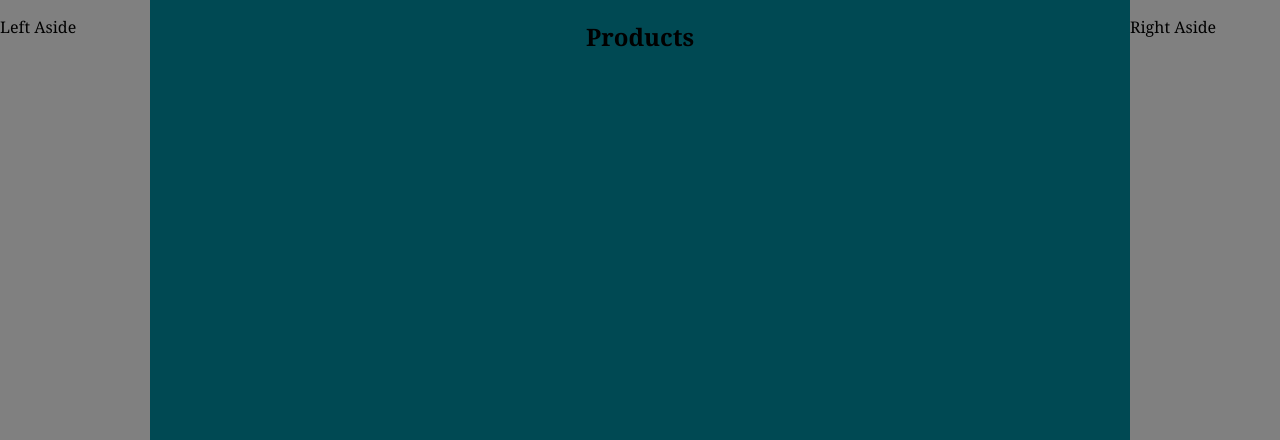
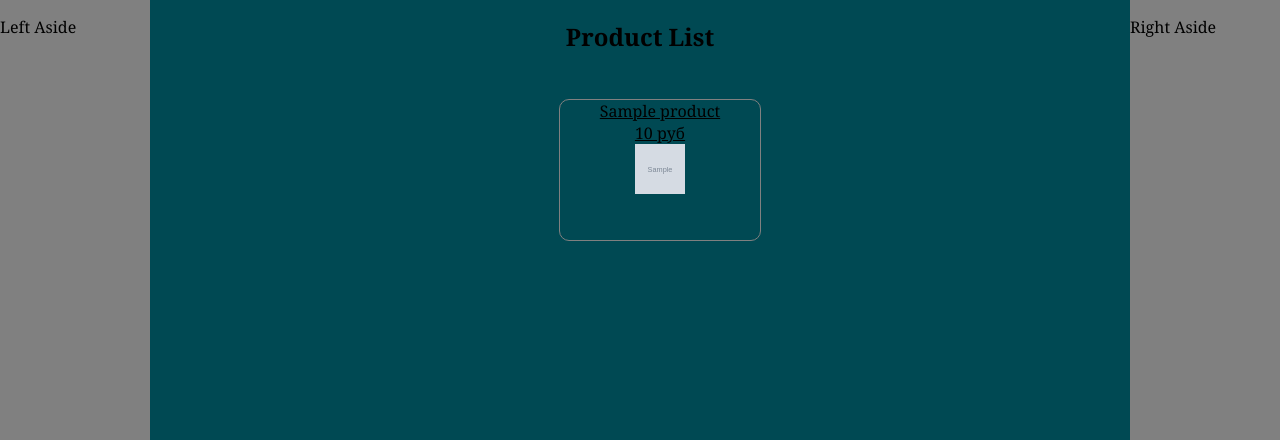
Before and after one commit to LeviDeveloper001/Django_clothing-store, a Django app: page /products/ in a window 1280 px wide. Shown: the part 80-520 px from the top of the page. Run offline with Django 5.2, Linux system fonts and the light colour scheme; tables that the repository leaves empty hold one stand-in row (values such as "Sample post"); grey boxes marked "Sample" are stand-in pictures.

Commit message:
добавление отображения списка товаров

```diff
--- /dev/null
+++ b/aapp/products/templatetags/dict_tags.py
@@ -0,0 +1,10 @@
+from typing import Any
+from django import template
+
+register = template.Library()
+
+
+
+@register.filter(name="get")
+def get(_dict:dict, key:Any):
+    return _dict.get(key)
--- a/aapp/products/urls.py
+++ b/aapp/products/urls.py
@@ -3,7 +3,7 @@ from . import views
 
 app_name='products'
 urlpatterns = [
-    path('', views.BaseView.as_view(), name='home'),
+    path('', views.ProductListView.as_view(), name='home'),
     path('add/', view=views.AddProductView.as_view(), name='add')
 ]
 
--- a/aapp/products/views.py
+++ b/aapp/products/views.py
@@ -2,7 +2,7 @@ from typing import Any
 from django.forms.forms import BaseForm
 from django.shortcuts import render
 from django.http import HttpRequest, HttpResponse
-from django.views.generic import TemplateView, FormView
+from django.views.generic import TemplateView, FormView, ListView
 from django.contrib.auth.mixins import LoginRequiredMixin
 
 from utils.general.mixins import GeneralMixin
@@ -17,6 +17,7 @@ class BaseView(GeneralMixin, TemplateView):
         context = super().get_context_data(**kwargs)
         print(context)
         return context
+
 
 
 class AddProductView(GeneralMixin, FormView):
@@ -62,3 +63,25 @@ class AddProductView(GeneralMixin, FormView):
 
     def get(self, request: HttpRequest, *args: str, **kwargs: Any) -> HttpResponse:
         return super().get(request, *args, **kwargs)
+
+
+class ProductListView(GeneralMixin, ListView):
+    template_name='products/product_list.html'
+    images_model=models.ProductImage
+    model=models.Product
+    context_object_name='product_list'
+
+    def get_images_queryset(self, context:dict):
+        product_list=context.get('product_list')
+        product_images = dict()
+        for product in product_list:
+            main_image= self.images_model.objects.get(product=product, image_number=1).image
+            product_images[product.pk] = main_image
+        return product_images
+
+
+    def get_context_data(self, **kwargs) -> dict[str, Any]:
+        context = super().get_context_data(**kwargs)
+        context['product_images']=self.get_images_queryset(context)
+        print(context)
+        return context
--- a/aapp/static/css/style.css
+++ b/aapp/static/css/style.css
@@ -165,3 +165,38 @@ form.change-profile-form textarea[name=description] {
     border: 3px solid var(--background-color);
     border-radius: 10px;
 }
+
+.product-list {
+    list-style-type: none;
+    display: flex;
+    flex-direction: row;
+    justify-content: center;
+    align-items: center;
+    text-align: center;
+}
+
+.product-list .product-item {
+    width: 200px;
+    height: 140px;
+    display: flex;
+    flex-direction: column;
+    align-items: center;
+}
+
+.product-list>a {
+    margin: 10px 25px;
+    color: black;
+    border: 1px solid var(--main-color);
+    border-radius: 10px;
+}
+
+.product-list>a:hover {
+    color: white;
+    border-color: white;
+}
+
+.product-list>a .product-item {
+    width: 200px;
+    height: 140px;
+
+}
--- /dev/null
+++ b/aapp/templates/products/product_list.html
@@ -0,0 +1,19 @@
+{% extends "base/base.html" %}
+{% load dict_tags %}
+
+{% block content %}
+
+<h2>Product List</h2>
+<ul class='product-list'>
+    {% for product in product_list %}
+    <a href='#'>
+        <li class='product-item'>
+            <span>{{ product.name }}</span>
+            <span>{{ product.price }} руб</span>
+            <img src='../{{ product_images|get:product.pk }}' width='50' height='50'>
+        </li>
+    </a>
+    {% endfor %}
+</ul>
+
+{% endblock content %}
```
Also changed, not shown: aapp/products/templatetags/__init__.py (added).
